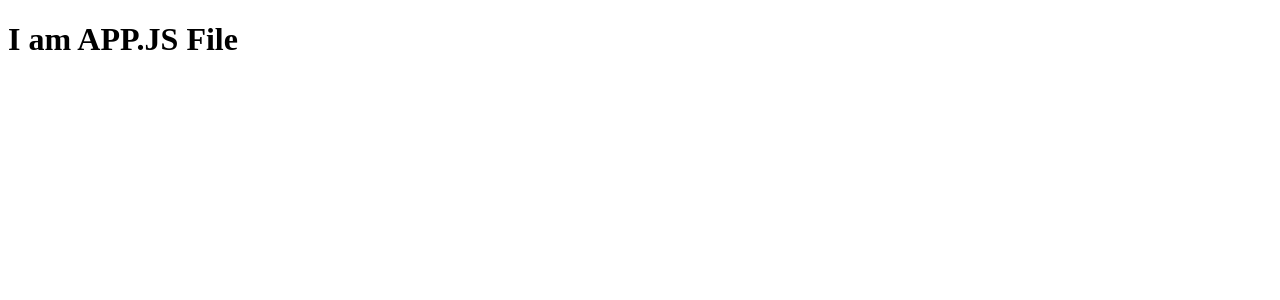
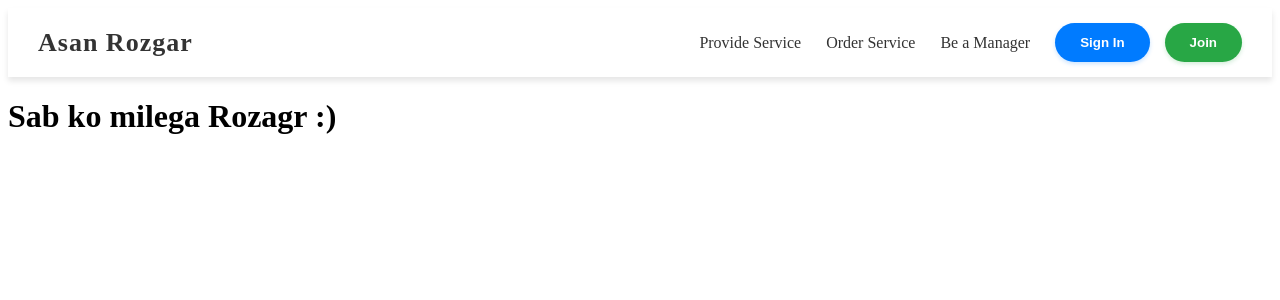
Before and after one commit to awais1019/Asan-Amdan, a React (Create React App) app in the folder client/: page / in a window 1280 px wide. Shown: the top 300 px of the page. Built offline with nearby package versions, Linux system fonts and the light colour scheme.

Commit message:
Navbar Design

```diff
--- a/client/package.json
+++ b/client/package.json
@@ -4,9 +4,12 @@
   "private": true,
   "dependencies": {
     "cra-template": "1.2.0",
+    "postcss": "^8.4.49",
     "react": "^19.0.0",
     "react-dom": "^19.0.0",
-    "react-scripts": "5.0.1"
+    "react-scripts": "^5.0.1",
+    "resolve-url-loader": "^5.0.0",
+    "svgo": "^3.3.2"
   },
   "scripts": {
     "start": "react-scripts start",
--- a/client/src/App.jsx
+++ b/client/src/App.jsx
@@ -1,11 +1,13 @@
-import React from 'react'
+import React from 'react';
+import Navbar from './components/Navbar.jsx'; // Assuming Navbar.jsx is in a components folder
 
 const App = () => {
   return (
     <>
-      <h1>I am APP.JS File</h1>
+      <Navbar />
+      <h1>Sab ko milega Rozagr :) </h1>
     </>
-  )
-}
+  );
+};
 
-export default App
+export default App;
--- a/client/components/Navbar.jsx
+++ b/client/src/components/Navbar.jsx
@@ -1,5 +1,5 @@
 import React from 'react';
-import './Navbar.css'; // Import the CSS file for styling
+import '../styles/Navbar.css';
 
 const Navbar = () => {
     return (
--- /dev/null
+++ b/client/src/styles/Navbar.css
@@ -0,0 +1,90 @@
+.navbar {
+    display: flex;
+    justify-content: space-between;
+    align-items: center;
+    background-color: #ffffff;
+    padding: 15px 30px;
+    box-shadow: 0 4px 6px rgba(0, 0, 0, 0.1);
+    transition: background-color 0.3s ease;
+}
+
+.navbar:hover {
+    background-color: #f8f8f8;
+}
+
+.navbar-left, .navbar-right {
+    display: flex;
+    align-items: center;
+}
+
+.logo {
+    font-size: 26px;
+    font-weight: 600;
+    color: #333;
+    text-decoration: none;
+    letter-spacing: 1px;
+    transition: color 0.3s ease;
+}
+
+.logo:hover {
+    color: #007bff;
+}
+
+.nav-links {
+    list-style: none;
+    margin: 0;
+    padding: 0;
+    display: flex;
+}
+
+.nav-links li {
+    margin-right: 25px;
+}
+
+.nav-links a {
+    color: #333;
+    text-decoration: none;
+    font-weight: 500;
+    transition: color 0.3s ease;
+}
+
+.nav-links a:hover {
+    color: #007bff;
+    transform: translateY(-2px);
+}
+
+.nav-buttons {
+    display: flex;
+    gap: 15px;
+}
+
+.btn {
+    padding: 12px 25px;
+    border: none;
+    border-radius: 30px;
+    cursor: pointer;
+    font-weight: bold;
+    transition: all 0.3s ease;
+}
+
+.btn-primary {
+    background-color: #007bff;
+    color: #fff;
+    box-shadow: 0 2px 4px rgba(0, 123, 255, 0.2);
+}
+
+.btn-primary:hover {
+    background-color: #0056b3;
+    transform: translateY(-2px);
+}
+
+.btn-success {
+    background-color: #28a745;
+    color: #fff;
+    box-shadow: 0 2px 4px rgba(40, 167, 69, 0.2);
+}
+
+.btn-success:hover {
+    background-color: #218838;
+    transform: translateY(-2px);
+}
```
Also changed, not shown: client/src/index.js (renamed from client/src/main.jsx), client/styles/Navbar.css (deleted), 1 other file (tests, documents, lock files or other folders).
